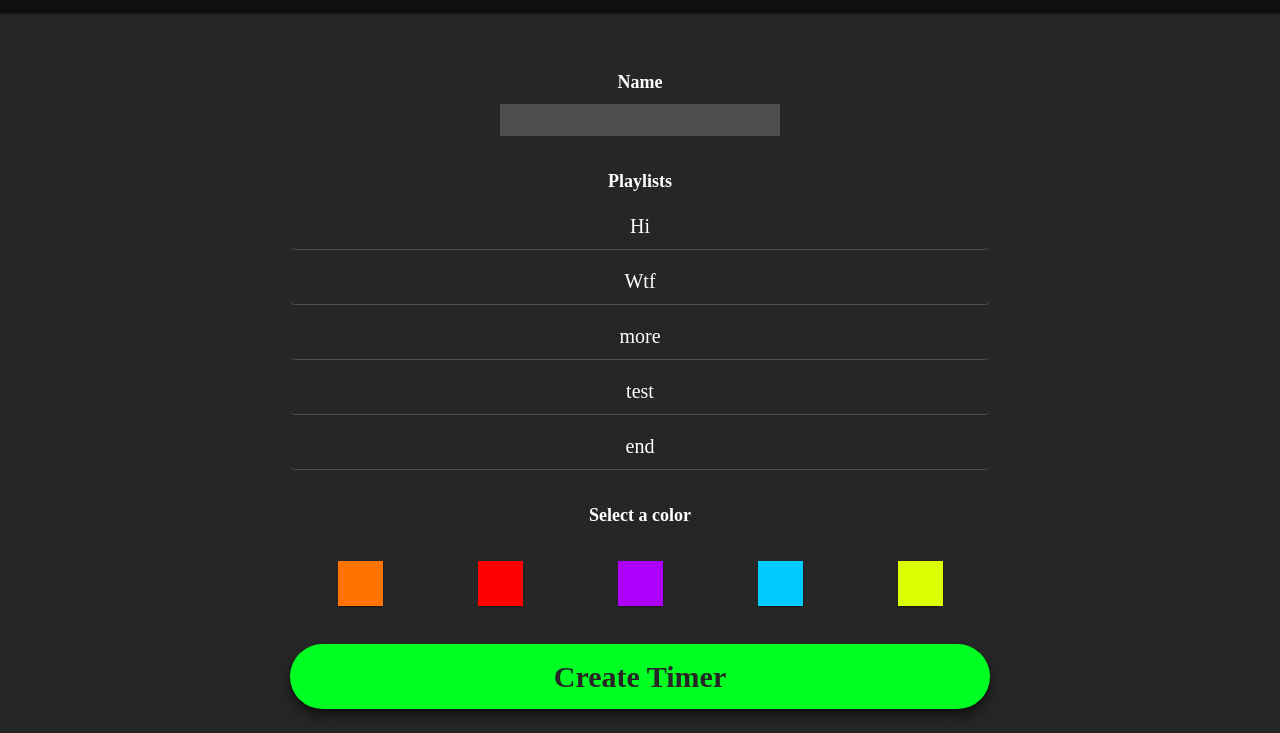
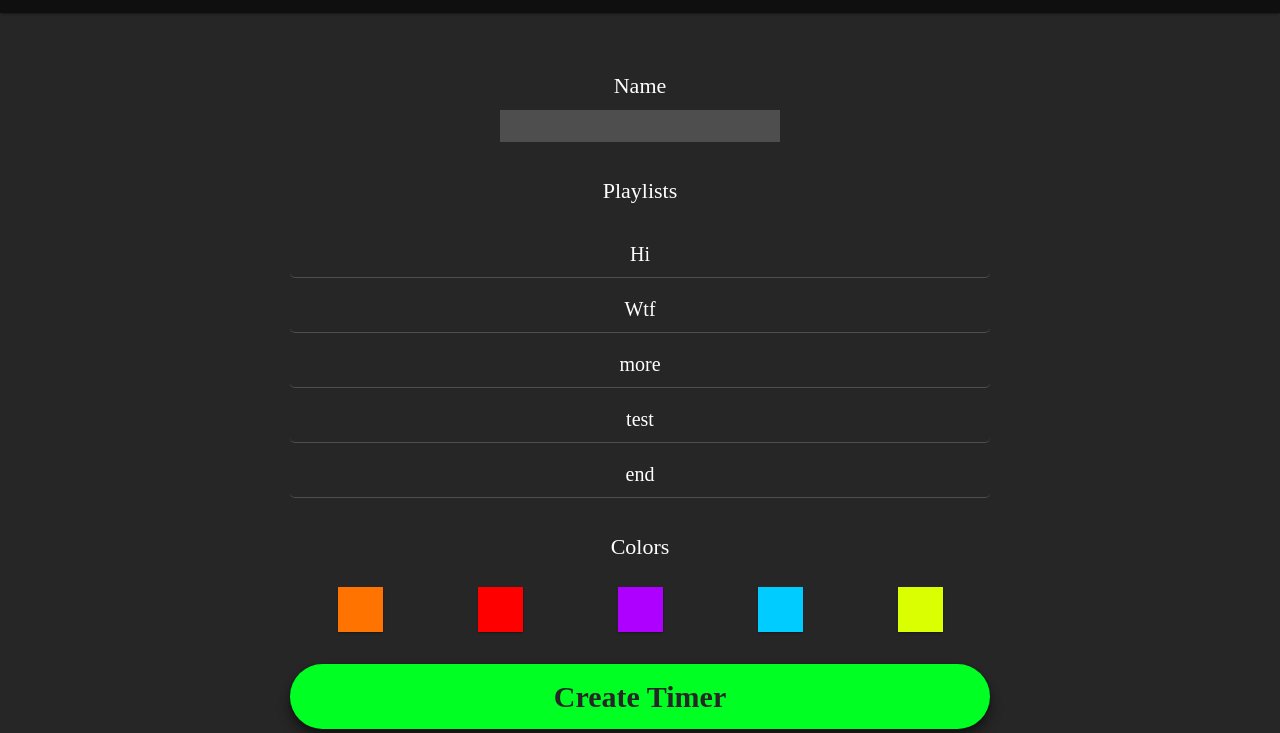
Before and after one commit to ncaudill27/timedlify-gatsby, a Gatsby site: page /new in a window 1280 px wide. Shown: the part 67-800 px from the top of the page. Built offline with nearby package versions, Linux system fonts and the light colour scheme; Gatsby itself is replaced by a stand-in of ours.

Commit message:
update RadioGroupBase to use Radix Label

```diff
--- a/src/components/button.js
+++ b/src/components/button.js
@@ -100,7 +100,7 @@ const GhostButton = styled(ButtonBase)`
 `
 
 Button.propTypes = {
-  variant: PropTypes.oneOf(["fill", "variant", "ghost"]).isRequired,
+  variant: PropTypes.oneOf(["fill", "variant", "ghost"]),
 }
 
 Button.defaultProps = {
--- a/src/components/form.js
+++ b/src/components/form.js
@@ -39,15 +39,14 @@ const Form = React.forwardRef(
           />
         </Label>
         <PlaylistRadioGroup
+          groupName='Playlists'
           aria-labelledby='playlist-title'
           value={playlist}
           onValueChange={handlePlaylist}
           orientation='vertical'
-        >
-          <Label id='playlist-title'>Playlists</Label>
-        </PlaylistRadioGroup>
-        <Label id='colors-title'>Select a color</Label>
+        />
         <ColorRadioGroup
+          groupName='Colors'
           aria-labelledby='colors-title'
           value={color}
           onValueChange={handleColor}
--- a/src/components/label.js
+++ b/src/components/label.js
@@ -3,8 +3,8 @@ import styled from "styled-components"
 
 const Label = styled(LabelPrimitive.Root)`
   display: block;
-  font-size: ${18 / 16}rem; // 18px
-  font-weight: 600;
+  font-size: ${22 / 16}rem;
+  font-weight: 400;
   color: var(--color-text);
   text-align: center;
 `
--- a/src/components/radio.js
+++ b/src/components/radio.js
@@ -1,7 +1,29 @@
+import React from "react"
+import PropTypes from "prop-types"
 import * as RadioGroupPrimitive from "@radix-ui/react-radio-group"
 import styled from "styled-components"
+import Label from "./label"
 
 const StyledRadioGroup = styled(RadioGroupPrimitive.Root)``
+
+const RadioGroup = ({ groupName, children, ...props }) => {
+  return (
+    <StyledFieldset>
+      <StyledLabel htmlFor={`${groupName}-group`}>{groupName}</StyledLabel>
+      <StyledRadioGroup id={`${groupName}-group`} {...props}>
+        {children}
+      </StyledRadioGroup>
+    </StyledFieldset>
+  )
+}
+
+const StyledFieldset = styled.fieldset`
+  all: unset;
+`
+
+const StyledLabel = styled(Label)`
+  margin-bottom: var(--spacing-2);
+`;
 
 const StyledRadio = styled(RadioGroupPrimitive.Item)`
   all: unset;
@@ -13,7 +35,11 @@ const StyledRadioLabel = styled.label`
   all: unset;
 `
 
-export const BaseRadioGroup = StyledRadioGroup
+RadioGroup.propTypes = {
+  groupName: PropTypes.string.isRequired,
+}
+
+export const BaseRadioGroup = RadioGroup
 export const BaseRadio = StyledRadio
 export const BaseIndicator = StyledIndicator
 export const BaseRadioLabel = StyledRadioLabel
--- a/src/components/radioPlaylist.js
+++ b/src/components/radioPlaylist.js
@@ -5,7 +5,6 @@ import styled, { keyframes } from "styled-components"
 
 const PlaylistRadioGroup = props => (
   <StyledRadioGroup {...props}>
-    {props.children}
     <StyledRadio value='Hi' id='r1'>
       <Indicator />
       <StyledRadioLabel htmlFor='r1'>Hi</StyledRadioLabel>
@@ -37,6 +36,10 @@ const StyledRadioGroup = styled(BaseRadioGroup)`
 
 const StyledRadio = styled(BaseRadio)`
   border-radius: 5px;
+
+  &:first-of-type {
+    margin-top: calc(var(--spacing-0) * -1);
+  }
 `
 
 const glow = keyframes`
```
